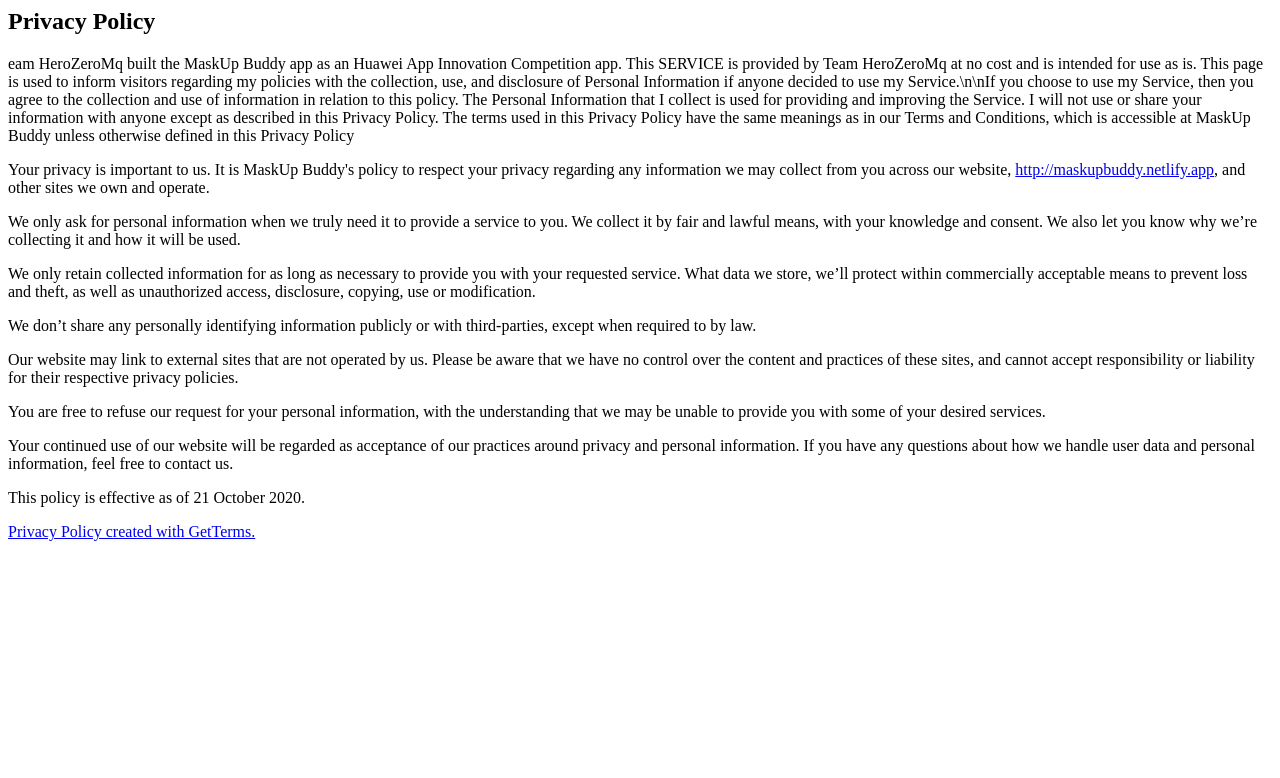
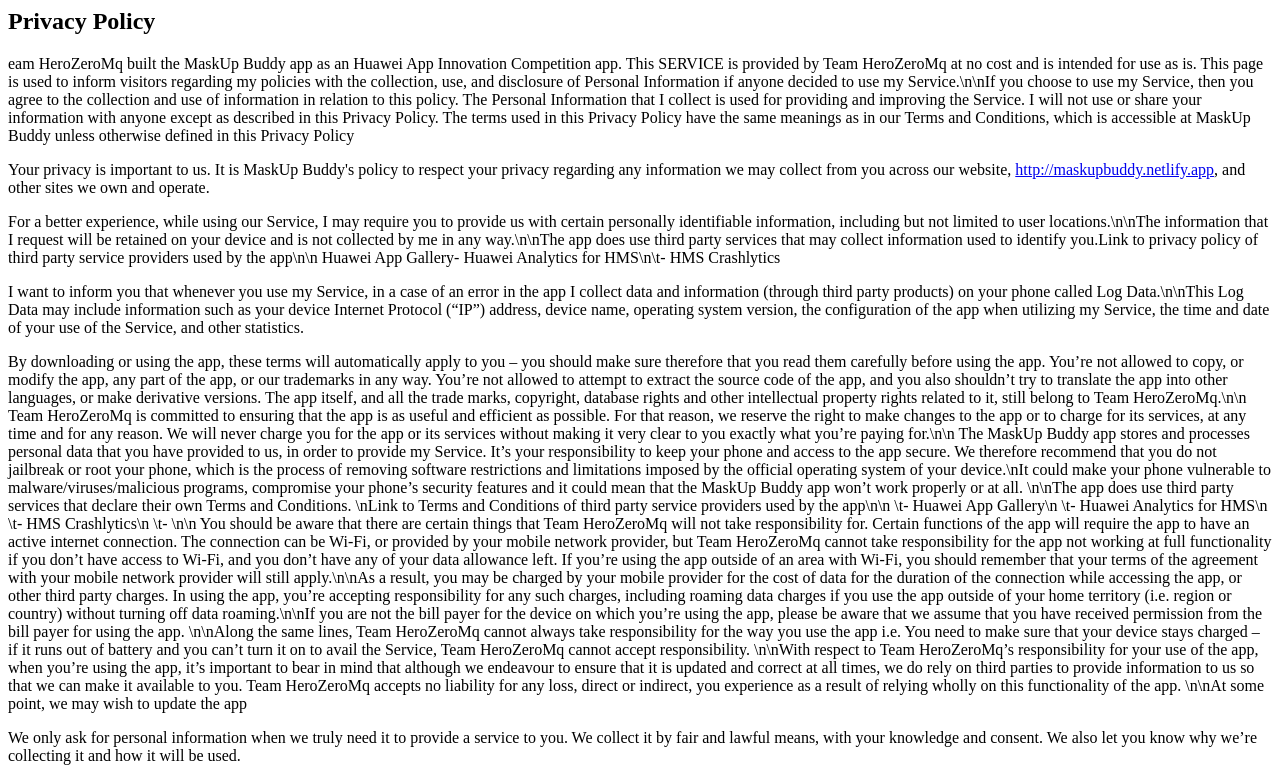
Before and after one commit to heromiyo/maskup-privacy, a plain HTML site: page index.html in a window 1280 px wide. Shown: the top 778 px of the page. Drawn offline with Linux system fonts and the light colour scheme.

Commit message:
Add privacy terms

```diff
--- a/index.html
+++ b/index.html
@@ -5,6 +5,22 @@
 
     The terms used in this Privacy Policy have the same meanings as in our Terms and Conditions, which is accessible at MaskUp Buddy unless otherwise defined in this Privacy Policy</p>
 <p>Your privacy is important to us. It is MaskUp Buddy's policy to respect your privacy regarding any information we may collect from you across our website, <a href="http://maskupbuddy.netlify.app">http://maskupbuddy.netlify.app</a>, and other sites we own and operate.</p>
+<p>For a better experience, while using our Service, I may require you to provide us with certain personally identifiable information, including but not limited to user locations.\n\nThe information that I request will be retained on your device and is not collected by me in any way.\n\nThe app does use third party services that may collect information used to identify you.Link to privacy policy of third party service providers used by the app\n\n Huawei App Gallery- Huawei Analytics for HMS\n\t- HMS Crashlytics</p>
+<p>I want to inform you that whenever you use my Service, in a case of an error in the app I collect data and information (through third party products) on your phone called Log Data.\n\nThis Log Data may include information such as your device Internet Protocol (“IP”) address, device name, operating system version, the configuration of the app when utilizing my Service, the time and date of your use of the Service, and other statistics.</p>
+<p>By downloading or using the app, these terms will automatically apply to you – you should make sure therefore that you read them carefully before using the app. You’re not allowed to copy, or modify the app, any part of the app, or our trademarks in any way. You’re not allowed to attempt to extract the source code of the app, and you also shouldn’t try to translate the app into other languages, or make derivative versions. The app itself, and all the trade marks, copyright, database rights and other intellectual property rights related to it, still belong to Team HeroZeroMq.\n\n
+    Team HeroZeroMq is committed to ensuring that the app is as useful and efficient as possible. For that reason, we reserve the right to make changes to the app or to charge for its services, at any time and for any reason. We will never charge you for the app or its services without making it very clear to you exactly what you’re paying for.\n\n
+    The MaskUp Buddy app stores and processes personal data that you have provided to us, in order to provide my Service. It’s your responsibility to keep your phone and access to the app secure. We therefore recommend that you do not jailbreak or root your phone, which is the process of removing software restrictions and limitations imposed by the official operating system of your device.\nIt could make your phone vulnerable to malware/viruses/malicious programs, compromise your phone’s security features and it could mean that the MaskUp Buddy app won’t work properly or at all.
+    \n\nThe app does use third party services that declare their own Terms and Conditions.
+    \nLink to Terms and Conditions of third party service providers used by the app\n\n
+    \t- Huawei App Gallery\n
+    \t- Huawei Analytics for HMS\n
+    \t- HMS Crashlytics\n
+    \t- \n\n
+    You should be aware that there are certain things that Team HeroZeroMq will not take responsibility for. Certain functions of the app will require the app to have an active internet connection. The connection can be Wi-Fi, or provided by your mobile network provider, but Team HeroZeroMq cannot take responsibility for the app not working at full functionality if you don’t have access to Wi-Fi, and you don’t have any of your data allowance left.
+    If you’re using the app outside of an area with Wi-Fi, you should remember that your terms of the agreement with your mobile network provider will still apply.\n\nAs a result, you may be charged by your mobile provider for the cost of data for the duration of the connection while accessing the app, or other third party charges. In using the app, you’re accepting responsibility for any such charges, including roaming data charges if you use the app outside of your home territory (i.e. region or country) without turning off data roaming.\n\nIf you are not the bill payer for the device on which you’re using the app, please be aware that we assume that you have received permission from the bill payer for using the app.
+    \n\nAlong the same lines, Team HeroZeroMq cannot always take responsibility for the way you use the app i.e. You need to make sure that your device stays charged – if it runs out of battery and you can’t turn it on to avail the Service, Team HeroZeroMq cannot accept responsibility.
+    \n\nWith respect to Team HeroZeroMq’s responsibility for your use of the app, when you’re using the app, it’s important to bear in mind that although we endeavour to ensure that it is updated and correct at all times, we do rely on third parties to provide information to us so that we can make it available to you. Team HeroZeroMq accepts no liability for any loss, direct or indirect, you experience as a result of relying wholly on this functionality of the app.
+    \n\nAt some point, we may wish to update the app</p>
 <p>We only ask for personal information when we truly need it to provide a service to you. We collect it by fair and lawful means, with your knowledge and consent. We also let you know why we’re collecting it and how it will be used.</p>
 <p>We only retain collected information for as long as necessary to provide you with your requested service. What data we store, we’ll protect within commercially acceptable means to prevent loss and theft, as well as unauthorized access, disclosure, copying, use or modification.</p>
 <p>We don’t share any personally identifying information publicly or with third-parties, except when required to by law.</p>
```
